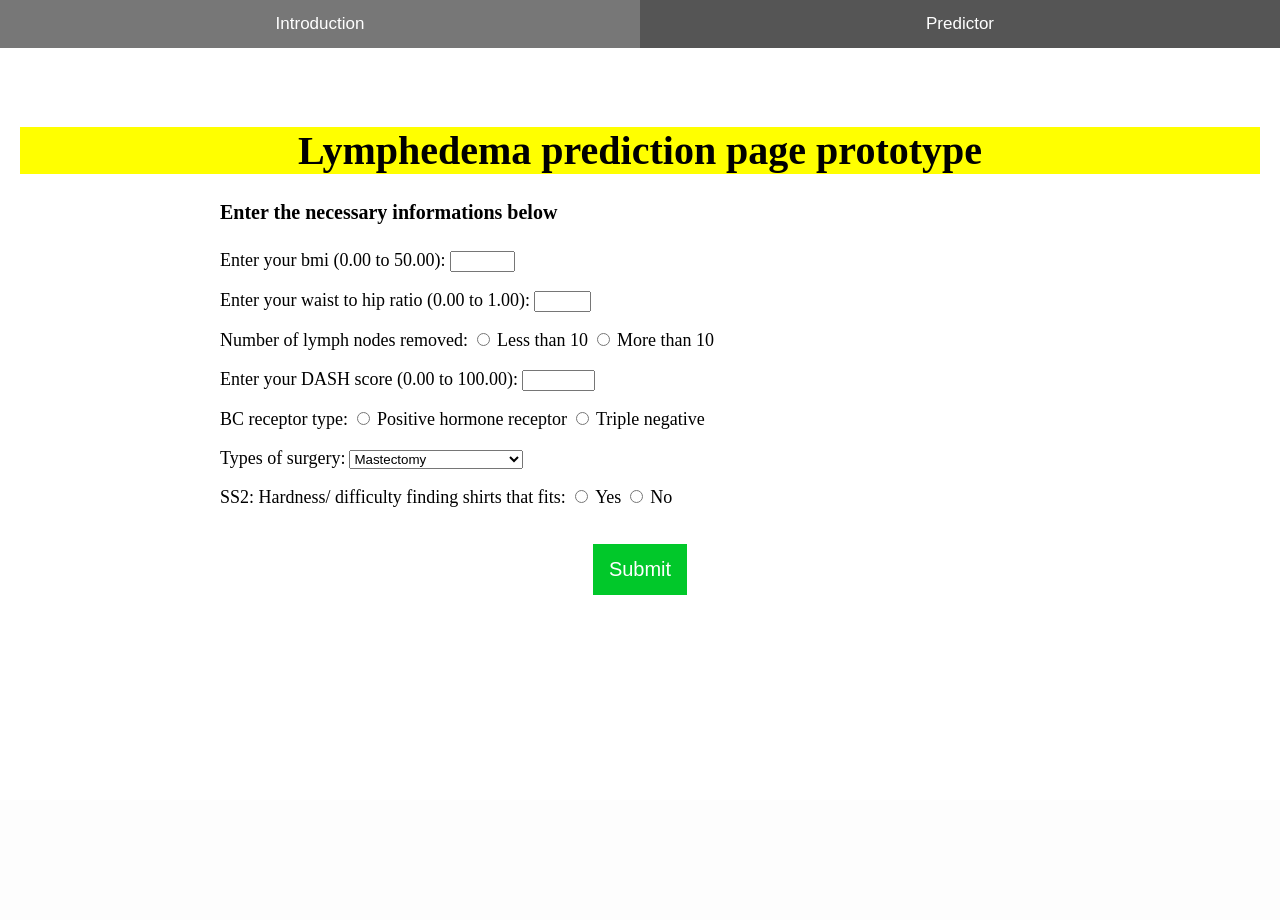
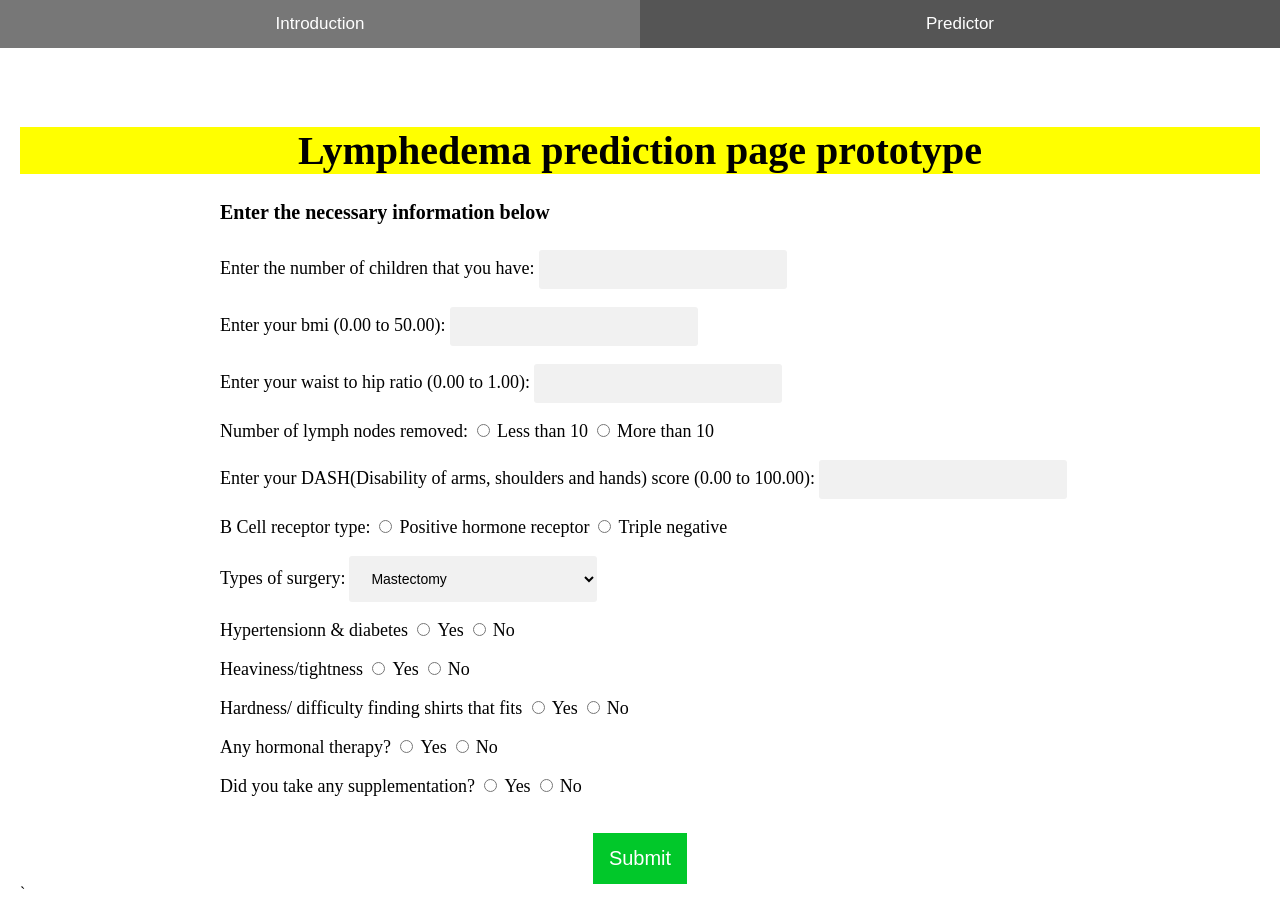
Before and after one commit to ganjiajiat/FIT3162_GIT, a Flask app: template Web/v2/templates/indexv2.html in a window 1280 px wide, after a click on "Predictor". Before the commit the page ends 595 px from the top, so only its background shows below. Run offline with Flask 2, Linux system fonts and the light colour scheme; the template is opened without the code that fills it, so the values that code supplies are empty; some libraries are stand-ins or nearby versions.

Commit message:
Add files via upload

```diff
--- a/Web/v2/templates/indexv2.html
+++ b/Web/v2/templates/indexv2.html
@@ -108,6 +108,30 @@
 	.submit:hover {
   		background-color: #04BF2B;
 	}
+	select {
+	  font-size: 14px;
+	  width: 20%;
+	  padding: 14px 18px;
+	  border: none;
+	  border-radius: 3px;
+	  background-color: #f1f1f1;
+	}
+	input[type="number"]{
+	  width: 20%;
+	  padding: 12px 16px;
+	  border: none;
+	  border-radius: 3px;
+	  background-color: #f1f1f1;
+	}
+	.hide {
+	  display: none;
+	}
+
+	.dash_score_label:hover + .hide {
+	  display: block;
+	  color: red;
+	}
+
 	</style>
 
 	<script
@@ -120,22 +144,31 @@
 		var to_send = {'bmi':0,'waist_hip_ratio':0,'lymph_removed':0,'dash_score':0,'bc_receptor':0,'surgery_type':0,'ss2_hardness':0};
 		function update_var()
 		{
-			var f1 = parseFloat($("#waist_hip_ratio").val());
-			var f2 = parseFloat($("#bmi").val());
+			var waist_hip = parseFloat($("#waist_hip_ratio").val());
+			var bmi = parseFloat($("#bmi").val());
+			var num_children = parseFloat($("#num_children").val());
+			var lymph_removed =parseFloat($("input[name=lymph_removed]:checked").val());
+			var dash_score = parseFloat($("#dash_score").val());
+			var bc_receptor = parseFloat($("input[name=bc_receptor]:checked").val());
+			var surgery_type = parseFloat($("#surgery_type").val());
+			var ss2_hardness = parseFloat($("input[name=ss2_hardness]:checked").val());
+			var hypertension_diabetes = parseFloat($("input[name=hypertension_diabetes]:checked").val());
+			var ss1 = parseFloat($("input[name=ss1]:checked").val());
+			var h_therapy = parseFloat($("input[name=h_therapy]:checked").val());
+			var supplements = parseFloat($("input[name=supplements]:checked").val());
 
-			var f3 =parseFloat($("input[name=lymph_removed]:checked").val());
-
-			var f4 = parseFloat($("#dash_score").val());
-			var f5 = parseFloat($("input[name=bc_receptor]:checked").val());
-			var f6 = parseFloat($("#surgery_type").val());
-			var f7 = parseFloat($("input[name=ss2_hardness]:checked").val());
-			to_send['waist_hip_ratio']=f1;
-			to_send['bmi']=f2;
-			to_send['lymph_removed']=f3;
-			to_send['dash_score']=f4;
-			to_send['bc_receptor']=f5;
-			to_send['surgery_type']=f6;
-			to_send['ss2_hardness']=f7;
+			to_send['waist_hip_ratio']=waist_hip;
+			to_send['bmi']=bmi;
+			to_send['lymph_removed']=lymph_removed;
+			to_send['dash_score']=dash_score;
+			to_send['bc_receptor']=bc_receptor;
+			to_send['surgery_type']=surgery_type;
+			to_send['ss2']=ss2_hardness;
+			to_send['num_children']=num_children;
+			to_send['hypertension_diabetes']=hypertension_diabetes;
+			to_send['ss1']=ss1;
+			to_send['h_therapy']=h_therapy;
+			to_send['supplements']=supplements;
 		}
 		$(document).ready(function() {
 
@@ -200,7 +233,11 @@
 
 
 		<form  class="form" method="POST">
-		<h4>Enter the necessary informations below</h4>
+			<h4>Enter the necessary information below</h4>
+			<label for="bmi">Enter the number of children that you have: </label>
+			<input type="number" name="num_children" id="num_children">
+			<br>
+			<br>
 			<label for="bmi">Enter your bmi (0.00 to 50.00): </label>
 			<input type="number" name="bmi" id="bmi" min="0" max="50" step="0.01">
 			<br>
@@ -216,12 +253,12 @@
 			<label for="lm2" class="radio">More than 10</label>
 			<br>
 			<br>
-		<label for="dash_score">Enter your DASH score (0.00 to 100.00): </label>
+			<label for="dash_score" id="dash_score_label">Enter your DASH(Disability of arms, shoulders and hands) score (0.00 to 100.00): </label>
 			<input type="number" name="dash_score" id="dash_score" min="0" max="100" step="0.01">
 			<br>
 			<br>
 
-		<label >BC receptor type:</label>
+			<label >B Cell receptor type:</label>
 			<input type="radio" id="bc_rec1" name="bc_receptor" value="1">
 			<label for="bc_rec1" class="radio">Positive hormone receptor</label>
 			<input type="radio" id="bc_rec2" name="bc_receptor" value="2">
@@ -237,16 +274,43 @@
 			</select>
 			<br>
 			<br>
-		<label>SS2: Hardness/ difficulty finding shirts that fits: </label>
+			<label>Hypertensionn & diabetes </label>
+			<input type="radio" id="hypertension_diabetes1" name="hypertension_diabetes" value="1">
+			<label for="hypertension_diabetes1" class="radio">Yes</label>
+			<input type="radio" id="hypertension_diabetes2" name="hypertension_diabetes" value="2">
+			<label for="hypertension_diabetes2" class="radio">No</label>
+			<br>
+			<br>
+			<label>Heaviness/tightness </label>
+			<input type="radio" id="ss1_1" name="ss1" value="1">
+			<label for="ss1_1" class="radio">Yes</label>
+			<input type="radio" id="ss1_2" name="ss1" value="2">
+			<label for="ss1_2" class="radio">No</label>
+			<br>
+			<br>
+			<label>Hardness/ difficulty finding shirts that fits </label>
 			<input type="radio" id="diff1" name="ss2_hardness" value="1">
 			<label for="diff1" class="radio">Yes</label>
 			<input type="radio" id="diff2" name="ss2_hardness" value="2">
 			<label for="diff2" class="radio">No</label>
 			<br>
+			<br>
+			<label>Any hormonal therapy? </label>
+			<input type="radio" id="h_therapy1" name="h_therapy" value="1">
+			<label for="h_therapy1" class="radio">Yes</label>
+			<input type="radio" id="h_therapy2" name="h_therapy" value="2">
+			<label for="h_therapy2" class="radio">No</label>
+			<br><br>
+			<label>Did you take any supplementation? </label>
+			<input type="radio" id="supplements1" name="supplements" value="1">
+			<label for="supplements1" class="radio">Yes</label>
+			<input type="radio" id="supplements2" name="supplements" value="2">
+			<label for="supplements2" class="radio">No</label>
+			<br>
 
 			<br>
 			<br>
-		<button  class="submit" id="submit">Submit</button>
+			<button  class="submit" id="submit">Submit</button>`
 
 		</form>
 		<br>
```
Lines whose indentation alone changed are shown as unchanged.
